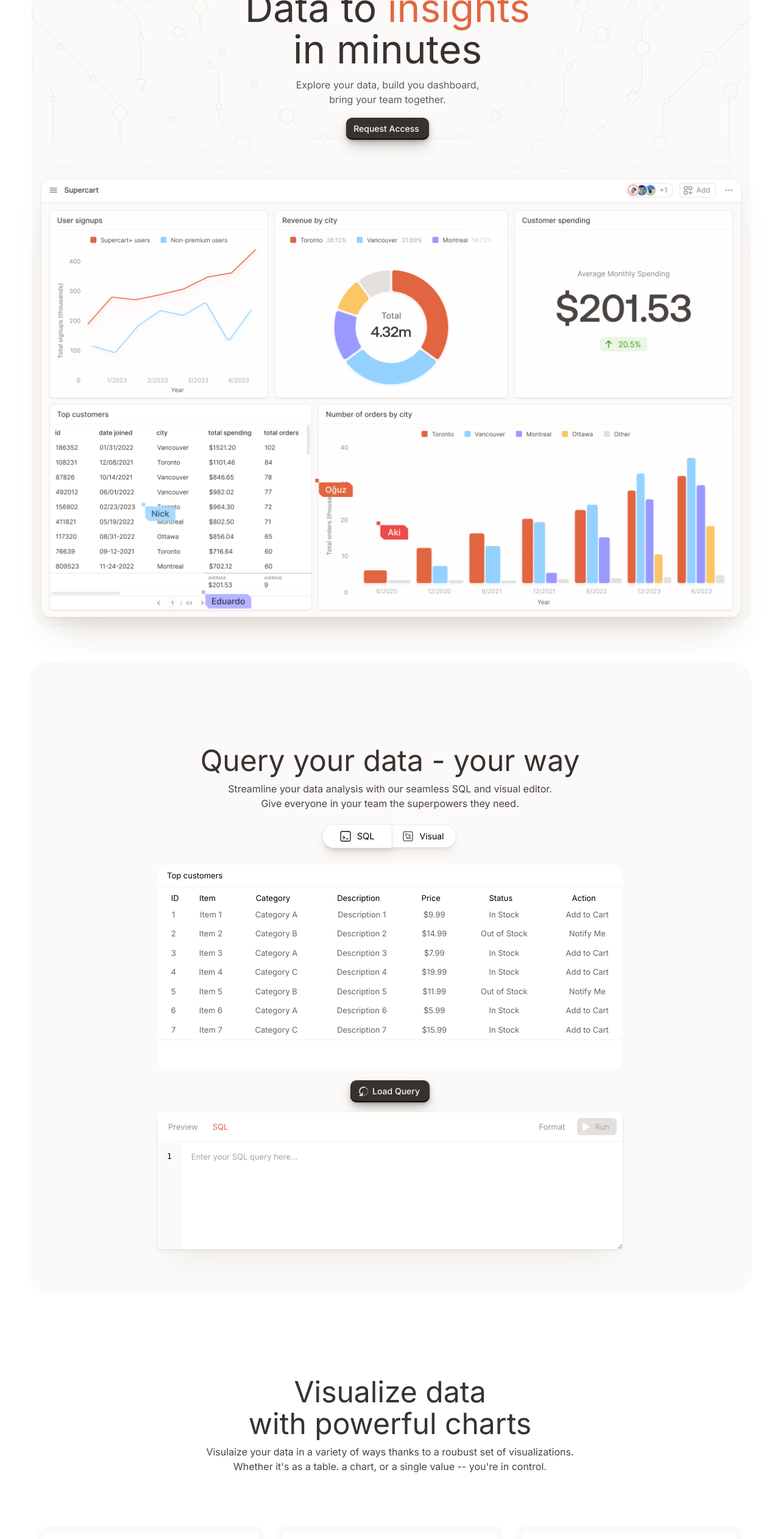
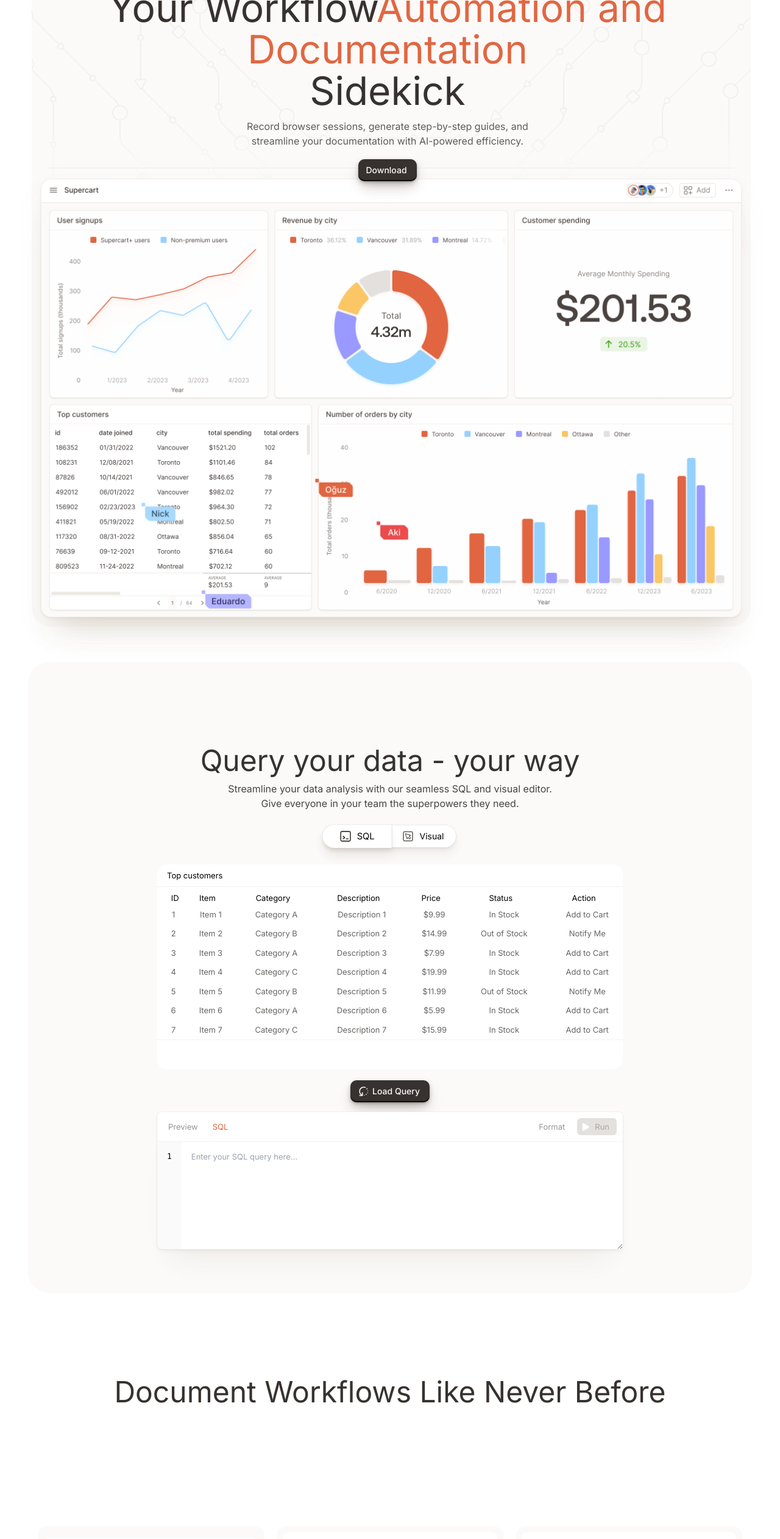
Before and after one commit to Divyendra-S/temo-landing, a Next.js app: page / in a window 1280 px wide. Shown: the part 200-2723 px from the top of the page at 61% size. Built offline with nearby package versions, Linux system fonts and the light colour scheme.

Commit message:
copy changes

```diff
--- a/components/DataSection.tsx
+++ b/components/DataSection.tsx
@@ -10,65 +10,60 @@ const DataSection = () => {
   const dataSection = [
     {
       id: 1,
-      title: "User signups",
+      title: "Seamless Session Recording",
       imgSrc: Chart,
       description:
-        "Customize line style, axis scale, trend lines, showing values on graph, and more.",
-      name: "Line chart.",
+        "Capture every click, scroll, and interaction with high-fidelity",
+      name: "Session Recording.",
     },
     {
       id: 2,
-      title: "User signups",
+      title: "Intelligent Chapter Generation",
       imgSrc: Chart2,
       description:
-        "Customize line style, axis scale, trend lines, showing values on graph, and more.",
-      name: "Line chart.",
+        "Automatically generate well-defined chapters by analyzing recordings for logical breaks and transitions.",
+      name: "Chapter Generation.",
     },
     {
       id: 3,
-      title: "User signups",
+      title: "Interactive Demo Creation",
       imgSrc: Chart3,
       description:
-        "Customize line style, axis scale, trend lines, showing values on graph, and more.",
-      name: "Line chart.",
+        "Transform sessions into engaging, step-by-step walkthroughs with intuitive controls and visual cues.",
+      name: "Demo Creation.",
     },
     {
       id: 4,
-      title: "User signups",
+      title: "Automatic Article Generation",
       imgSrc: Chart,
       description:
-        "Customize line style, axis scale, trend lines, showing values on graph, and more.",
-      name: "Line chart.",
+        "Generate informative articles from recordings using LLMs to save documentation effort.",
+      name: "Article Generation.",
     },
     {
       id: 5,
-      title: "User signups",
+      title: "Voice-Over and Voice Cloning",
       imgSrc: Chart2,
       description:
-        "Customize line style, axis scale, trend lines, showing values on graph, and more.",
-      name: "Line chart.",
+        "Add voice-overs or explore voice cloning for a consistent and polished guide narration.",
+      name: "Voice Features.",
     },
     {
       id: 6,
-      title: "User signups",
-      imgSrc: Chart,
+      title: "Effortless Translation",
+      imgSrc: Chart3,
       description:
-        "Customize line style, axis scale, trend lines, showing values on graph, and more.",
-      name: "Line chart.",
+        "Reach a global audience by seamlessly translating guides and articles into multiple languages.",
+      name: "Effortless Translation.",
     },
   ];
   return (
     <section className=" py-[136px] w-[1168px] flex flex-col items-center ">
       <div className="mb-[54px]  sm:h-[192px]  text-center ">
         <h2 className=" text-heading-black text-[48px] leading-[52px] text-center ">
-          Visualize data <br /> with powerful charts
+          Document Workflows Like Never Before
         </h2>
-        <p className=" text-text-black text-[16px] leading-6 mt-2 text-center  ">
-          Visulaize your data in a variety of ways thanks to a roubust set of
-          visualizations. <br />
-          Whether it's as a table. a chart, or a single value -- you're in
-          control.
-        </p>
+        <p className=" text-text-black text-[16px] leading-6 mt-2 text-center  "></p>
       </div>
       <div className=" flex flex-wrap gap-5 sm:w-[1168px] justify-center ">
         {dataSection.map((item) => (
--- a/components/herosection.tsx
+++ b/components/herosection.tsx
@@ -15,16 +15,19 @@ const HeroSection = () => {
         />
         <div className="absolute text-center mt-[85px] text-[64px] leading-[68px] text-heading-black flex flex-col items-center ">
           <div>
-            Data to <span className=" text-orange">insights</span> <br /> in
-            minutes{" "}
+            Your Workflow
+            <span className=" text-orange">
+              Automation and Documentation
+            </span>{" "}
+            <br /> Sidekick{" "}
           </div>
           <p className="  text-light-black mt-3 text-[16px] leading-[24px] ">
-            Explore your data, build you dashboard, <br /> bring your team
-            together.
+            Record browser sessions, generate step-by-step guides, and <br />{" "}
+            streamline your documentation with AI-powered efficiency.
           </p>
           <div className="bg-heading-black  rounded-[10px] mt-[18px] mb-4 flex text-background-color py-2 pl-3 font-[500] pr-4 shadow-effect-editor-button text-[14px] leading-5 ">
             {" "}
-            Request Access{" "}
+            Download
           </div>
         </div>
       </div>
--- a/components/navbar.tsx
+++ b/components/navbar.tsx
@@ -3,14 +3,14 @@ import { motion } from "framer-motion";
 
 const Navbar = () => {
   const [isScrolled, setIsScrolled] = useState(false);
-  const [companyName, setCompanyName] = useState("Index");
+  const [companyName, setCompanyName] = useState("Temo.AI");
   const [options, setOptions] = useState([
     "Features",
-    "Pricing",
-    "Blog",
+    // "Pricing",
+    // "Blog",
     "Changelog",
-    "Careers",
-    "Support",
+    // "Careers",
+    // "Support",
   ]);
 
   useEffect(() => {
@@ -34,9 +34,9 @@ const Navbar = () => {
         setCompanyName((prevName) => prevName.slice(0, -1));
       } else {
         setCompanyName((prevName) =>
-          prevName.length === "Index".length
+          prevName.length === "Temo.AI".length
             ? prevName
-            : "Index".slice(0, prevName.length + 1)
+            : "Temo.AI".slice(0, prevName.length + 1)
         );
       }
       timer = setTimeout(animateCompanyName, 35);
@@ -61,7 +61,7 @@ const Navbar = () => {
         transition={{ duration: 0.5, ease: "easeOut" }} // Apply the easing function here
       >
         {/* <img src="/logo.png" alt="Logo" className="h-8 mr-2" /> */}
-        <div>logo</div>
+        <div>Temo.AI</div>
         {isScrolled && <div className="h-5 w-px ml-3 bg-gray-300"></div>}
         <motion.span className="text-lg font-bold">
           {companyName.split("").map((letter, index) => (
@@ -103,11 +103,11 @@ const Navbar = () => {
         transition={{ duration: 0.5, ease: "easeInOut" }} // Apply the easing function here
       >
         <button className="bg-transparent text-text-black px-4 py-2 rounded-lg hover:bg-blue-100">
-          Log In
+          Github
         </button>
         {isScrolled && (
           <motion.button
-            className=" shadow-effect-button text-text-black h-8 px-2 rounded-lg mt-[2px] "
+            className="shadow-effect-button text-text-black h-8 px-2 rounded-lg mt-[2px] "
             initial={{ x: "100%", opacity: 0 }}
             animate={{ x: 0, opacity: 1 }}
             exit={{
@@ -117,7 +117,7 @@ const Navbar = () => {
             }} // Apply the easing function here
             transition={{ duration: 0.3, ease: "easeInOut" }}
           >
-            Sign Up
+            Github
           </motion.button>
         )}
       </motion.div>
--- a/tailwind.config.ts
+++ b/tailwind.config.ts
@@ -1,6 +1,7 @@
 const defaultTheme = require("tailwindcss/defaultTheme");
 
 const colors = require("tailwindcss/colors");
+
 const {
   default: flattenColorPalette,
 } = require("tailwindcss/lib/util/flattenColorPalette");
@@ -14,16 +15,16 @@ const config: Config = {
   ],
   theme: {
     colors: {
-      'white': '#fffffff2',
-      'heading-black': '#37322f',
-      'text-black': '#4a4340',
-      'light-black': '#605a57',
-      'light-gray': '#fbfaf9',
-      'border-color': '#70451a12',
-      'background-color': "#FBFAF9",
-      'orange': '#e16741',
-      'black-background': '#201e1d',
-      'light-text': '#aba8a6',
+      white: "#ffffff",
+      "heading-black": "#37322f",
+      "text-black": "#4a4340",
+      "light-black": "#605a57",
+      "light-gray": "#fbfaf9",
+      "border-color": "#70451a12",
+      "background-color": "#FBFAF9",
+      orange: "#e16741",
+      "black-background": "#201e1d",
+      "light-text": "#aba8a6",
     },
     extend: {
       animation: {
@@ -58,5 +59,4 @@ function addVariablesForColors({ addBase, theme }: any) {
   });
 }
 
-
 export default config;
```
